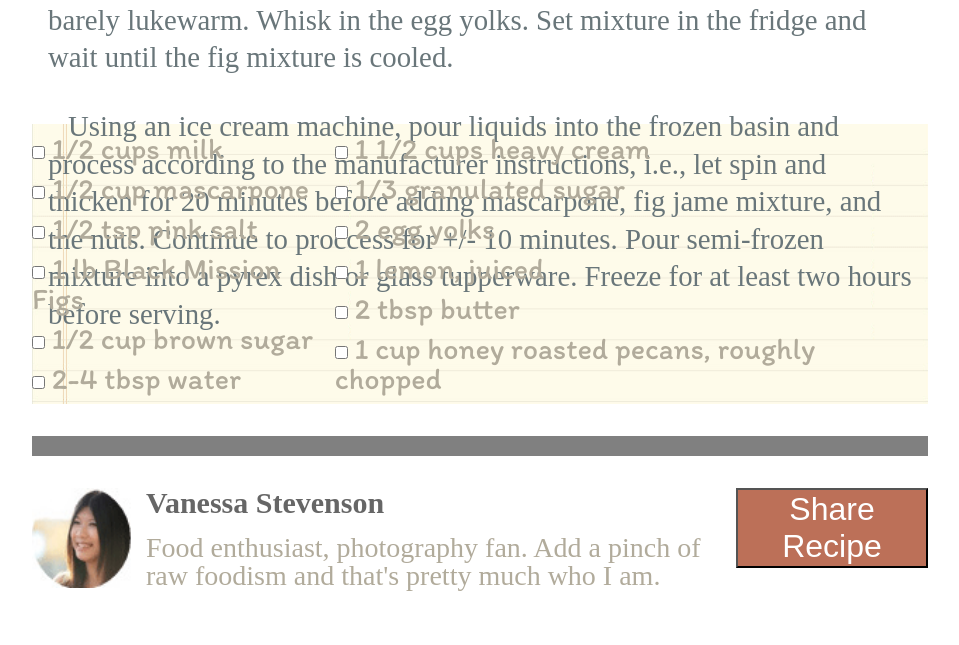
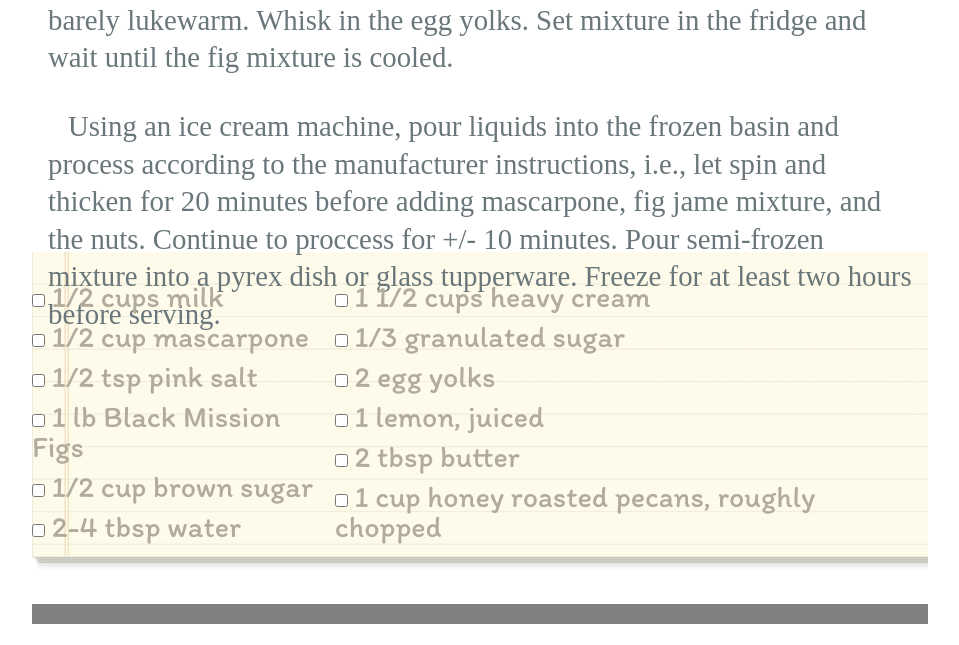
Before and after one commit to pchapl1/chocolate-pizza, a plain HTML site: page index.html in a window 1280 px wide. Shown: the part 1244-1889 px from the top of the page, without its empty margins (160-1119 px from the left). Drawn offline with Linux system fonts and the light colour scheme; a web font is replaced by a local one.

Commit message:
fixed sizing issue

```diff
--- a/css/style.css
+++ b/css/style.css
@@ -117,9 +117,10 @@ article p {
     background-image: url("../img/list-bg.png");
     background-repeat: no-repeat;
     background-size: cover;
-    height: 35vh;
+    height: 40vh;
     margin-bottom: 2rem;
     justify-content: space-around;
+    margin-top: 10rem;
 }
 
 .ingredients ul {
```
